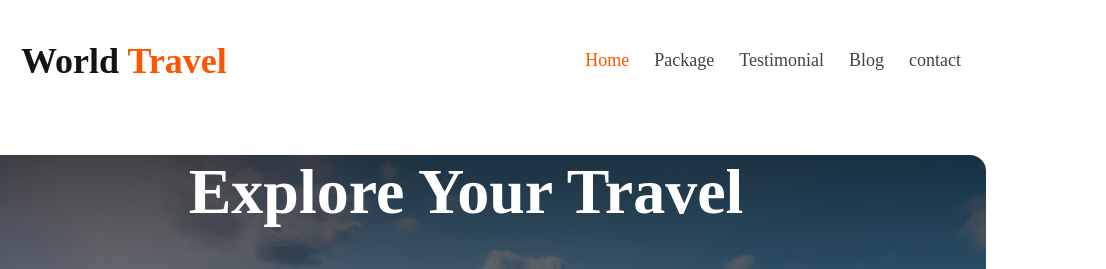
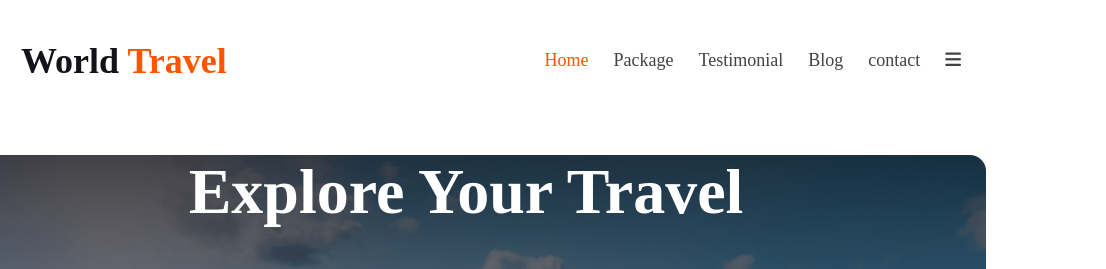
Before and after one commit to RabiulAwal11/tavel-assignment, a plain HTML site: page index.html in a window 1280 px wide. Shown: the top 269 px of the page, 174-1280 px from the left. Drawn offline with Linux system fonts and the light colour scheme.

Commit message:
add three-bar-menu

```diff
--- a/index.html
+++ b/index.html
@@ -22,6 +22,7 @@
             <li><a href="">Testimonial</a></li>
             <li><a href="">Blog</a></li>
             <li><a href="">contact</a></li>
+            <li class="there-bar"><a href=""><i class="fa-solid fa-bars"></i></a></li>
         </ul>
       </nav>
       <div class="heading">
```
